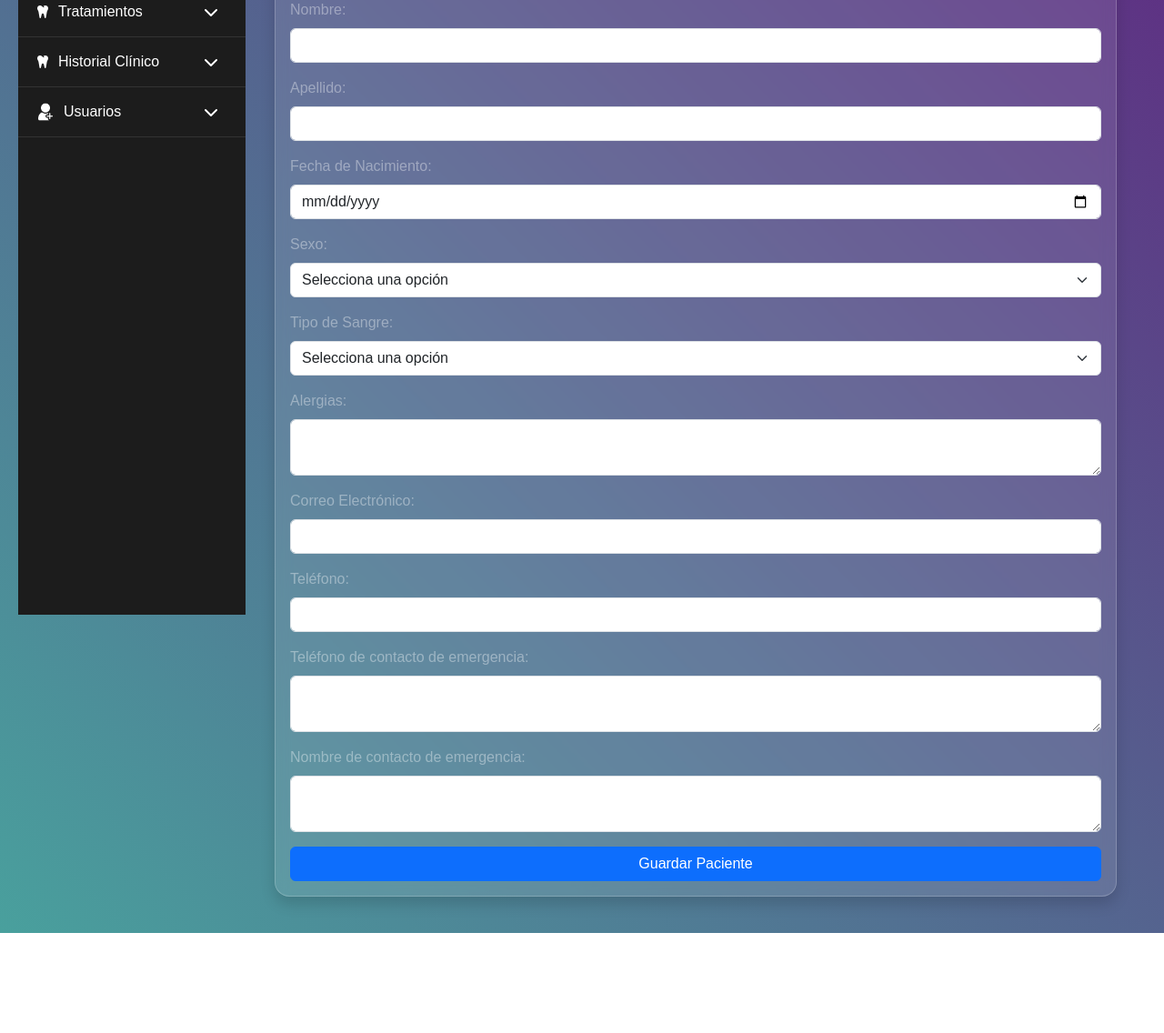
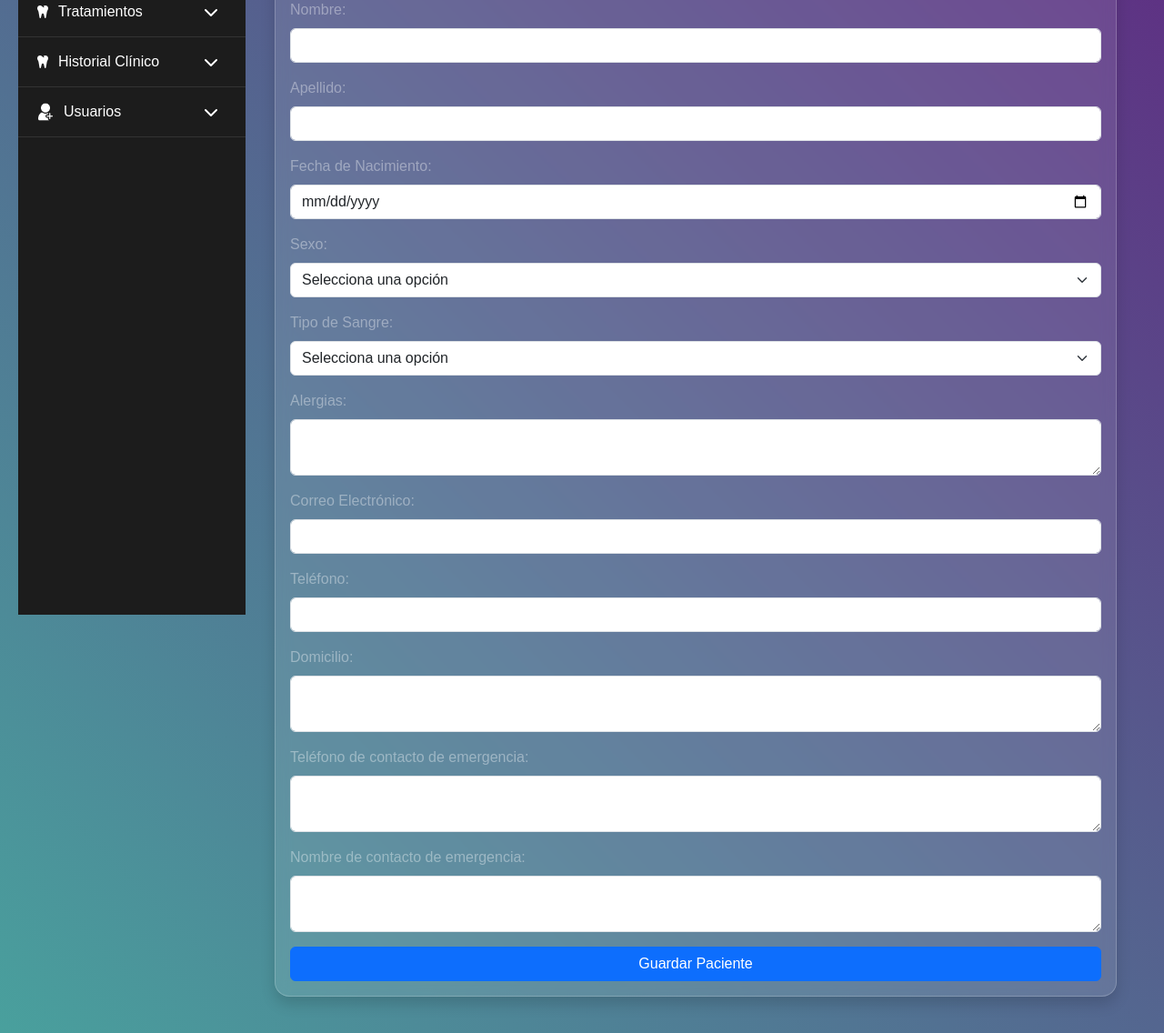
Before and after one commit to AlondraJVG/klinicstudiodental, a Flask app: page /pacientes/pacientes/nuevo in a window 1280 px wide. Shown: the part 144-1280 px from the top of the page at 91% size. Before the commit the page ends 1170 px from the top, so only its background shows below. Run offline with Flask 3, Linux system fonts and the light colour scheme; the visitor is signed in with stand-in values (Sample User, id 1).

Commit message:
Se agrego Domicilio a Pacientes

```diff
--- a/app/models/Paciente.py
+++ b/app/models/Paciente.py
@@ -9,8 +9,9 @@ class Paciente(db.Model):
     edad = db.Column(db.Integer, nullable=False)
     sexo = db.Column(db.String(20), nullable=False)
     tipo_sangre = db.Column(db.String(10), nullable=False)
+    alergias = db.Column(db.Text, nullable=True)
     correo = db.Column(db.String(100), nullable=False)
     telefono = db.Column(db.String(20), nullable=False)
+    domicilio = db.Column(db.String(255), nullable=False)
     contacto_emergencia  = db.Column(db.String(20), nullable=False)
     nombre_contacto = db.Column(db.String(100), nullable=False)
-    alergias = db.Column(db.Text, nullable=True)
--- a/app/routes/paciente.py
+++ b/app/routes/paciente.py
@@ -74,6 +74,7 @@ def nuevo_paciente():
         tipo_sangre = request.form['tipo_sangre']
         alergias =request.form['alergias']
         telefono = request.form['telefono']
+        domicilio = request.form['domicilio']
         contacto_emergencia = request.form['contacto_emergencia']
         nombre_contacto = request.form['nombre_contacto']
 
@@ -87,6 +88,7 @@ def nuevo_paciente():
             alergias = alergias,
             correo=correo_lower,
             telefono=telefono,
+            domicilio=domicilio,
             contacto_emergencia=contacto_emergencia,
             nombre_contacto=nombre_contacto
 
@@ -112,6 +114,7 @@ def editar_paciente(id):
         paciente.edad = calcular_edad(paciente.fecha_nacimiento)
         paciente.sexo = request.form['sexo']
         paciente.tipo_sangre = request.form['tipo_sangre']
+        paciente.domicilio = request.form['domicilio']
         paciente.correo = request.form['correo']
         paciente.telefono = request.form['telefono']
         paciente.contacto_emergencia = request.form['contacto_emergencia']
--- a/app/templates/editar_paciente.html
+++ b/app/templates/editar_paciente.html
@@ -60,6 +60,11 @@
                 required>
         </div>
         <div class="mb-3">
+            <label for="domicilio" class="form-label">Domicilio:</label>
+            <textarea class="form-control" id="domicilio" name="domicilio" rows="2" required>{{ paciente.domicilio }}</textarea>
+        </div>
+
+        <div class="mb-3">
             <label for="contacto_emergencia" class="form-label">Teléfono Contacto Emergencia</label>
             <input type="tel" class="form-control" id="contacto_emergencia" name="contacto_emergencia"
                 value="{{ paciente.contacto_emergencia }}" required>
--- a/app/templates/nuevo_paciente.html
+++ b/app/templates/nuevo_paciente.html
@@ -71,7 +71,8 @@
 
                 <div class="mb-3">
                     <label for="alergias" class="form-label">Alergias:</label>
-                    <textarea class="form-control" id="alergias" name="alergias" rows="2">{{ request.form.alergias or '' }}</textarea>
+                    <textarea class="form-control" id="alergias" name="alergias"
+                        rows="2">{{ request.form.alergias or '' }}</textarea>
                 </div>
 
 
@@ -83,6 +84,12 @@
                 <div class="mb-3">
                     <label for="telefono" class="form-label">Teléfono:</label>
                     <input type="text" class="form-control" id="telefono" name="telefono" required>
+                </div>
+
+                <div class="mb-3">
+                    <label for="domicilio" class="form-label">Domicilio:</label>
+                    <textarea class="form-control" id="domicilio" name="domicilio" rows="2"
+                        required>{{ form_data.domicilio if form_data else '' }}</textarea>
                 </div>
 
                 <div class="mb-3">
--- a/app/templates/pacientes.html
+++ b/app/templates/pacientes.html
@@ -42,6 +42,7 @@
                             <th>Alergias</th>
                             <th>Correo</th>
                             <th>Teléfono</th>
+                            <th>Domicilio</th>
                             <th>Contacto Emergencia</th>
                             <th>Nombre Contacto</th>
                             <th>Acciones</th>
@@ -59,6 +60,7 @@
                             <td>{{ paciente.alergias  | nl2br }}</td>
                             <td>{{ paciente.correo | nl2br }}</td>
                             <td>{{ paciente.telefono | nl2br }}</td>
+                            <td>{{ paciente.domicilio | nl2br }}</td>
                             <td>{{ paciente.contacto_emergencia | nl2br }}</td>
                             <td>{{ paciente.nombre_contacto | nl2br }}</td>
                             <td>
```
